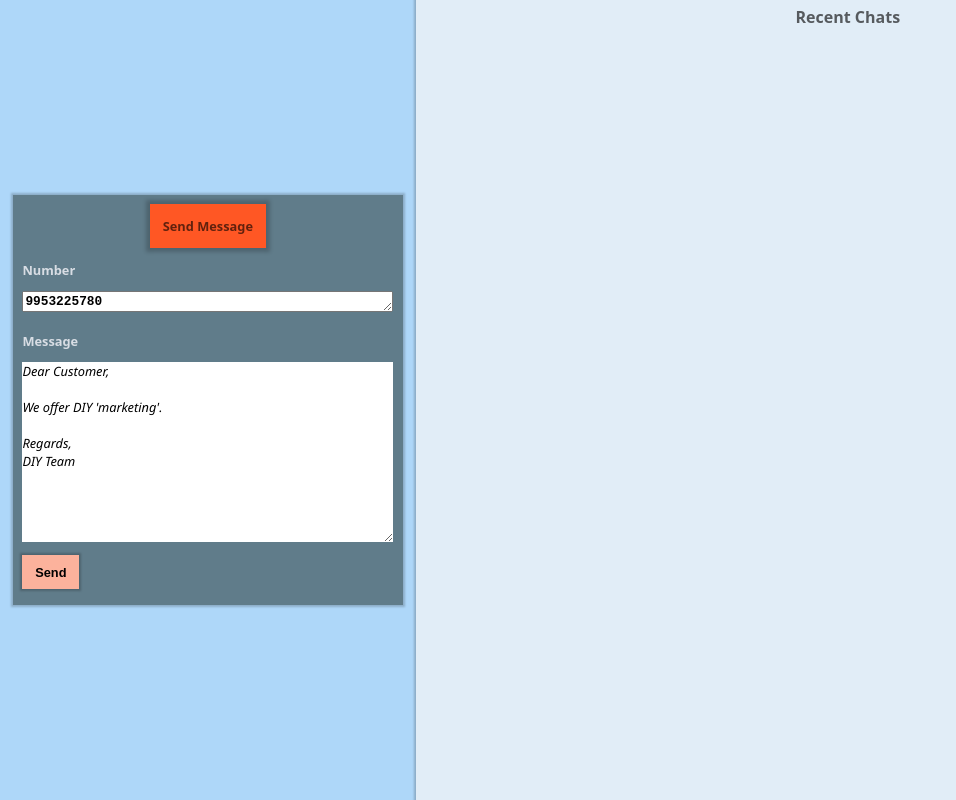
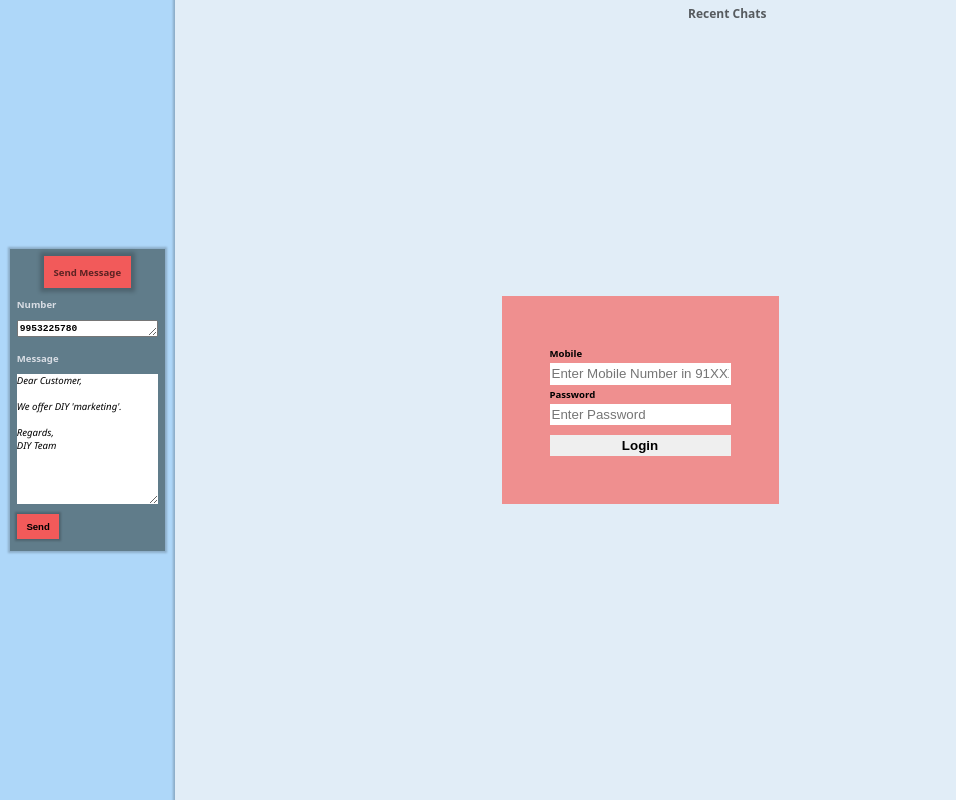
Before and after one commit to upendra-upx/ws_automation, a browser extension: page ws_auto.html in a window 1280 px wide. Shown: the whole page, without its empty margins (0-956 px from the left). Drawn offline with Linux system fonts and the light colour scheme.

Commit message:
login html created

```diff
--- a/ws_auto.css
+++ b/ws_auto.css
@@ -1,24 +1,53 @@
 :root {
-  --fontscreensize: clamp(0.7em, 1vw, 1em);
-  --_25xfont: calc(0.25 * var(--fontscreensize));
-  --_5xfont: calc(0.5 * var(--fontscreensize));
-  --_75xfont: calc(0.75 * var(--fontscreensize));
-  --_85xfont: calc(0.85 * var(--fontscreensize));
-  --_95xfont: calc(0.95 * var(--fontscreensize));
-  --1xfont: calc(1 * var(--fontscreensize));
-  --1_25xfont: calc(1.25 * var(--fontscreensize));
-  --1_5xfont: calc(1.5 * var(--fontscreensize));
-  --1_75xfont: calc(1.75 * var(--fontscreensize));
-  --2xfont: calc(2 * var(--fontscreensize));
-  --2_5xfont: calc(2.5 * var(--fontscreensize));
-  --3xfont: calc(3 * var(--fontscreensize));
-  --4xfont: calc(4 * var(--fontscreensize));
-  --5xfont: calc(5 * var(--fontscreensize));
-  --6xfont: calc(6 * var(--fontscreensize));
-  --7xfont: calc(7 * var(--fontscreensize));
-  --8xfont: calc(8 * var(--fontscreensize));
-  --9xfont: calc(9 * var(--fontscreensize));
-  --10xfont: calc(10 * var(--fontscreensize));
+  --fontscreensize: 0.75vw;
+  /* clamp(0.7em, 2%, 1em); */
+  --_25xfont:
+  calc(0.25 * var(--fontscreensize));
+  --_5xfont:
+  calc(0.5 * var(--fontscreensize));
+  --_75xfont:
+  calc(0.75 * var(--fontscreensize));
+  --_85xfont:
+  calc(0.85 * var(--fontscreensize));
+  --_95xfont:
+  calc(0.95 * var(--fontscreensize));
+  --1xfont:
+  calc(1 * var(--fontscreensize));
+  --1_25xfont:
+  calc(1.25 * var(--fontscreensize));
+  --1_5xfont:
+  calc(1.5 * var(--fontscreensize));
+  --1_75xfont:
+  calc(1.75 * var(--fontscreensize));
+  --2xfont:
+  calc(2 * var(--fontscreensize));
+  --2_5xfont:
+  calc(2.5 * var(--fontscreensize));
+  --3xfont:
+  calc(3 * var(--fontscreensize));
+  --4xfont:
+  calc(4 * var(--fontscreensize));
+  --5xfont:
+  calc(5 * var(--fontscreensize));
+  --6xfont:
+  calc(6 * var(--fontscreensize));
+  --7xfont:
+  calc(7 * var(--fontscreensize));
+  --8xfont:
+  calc(8 * var(--fontscreensize));
+  --9xfont:
+  calc(9 * var(--fontscreensize));
+  --10xfont:
+  calc(10 * var(--fontscreensize));
+  --loginbackgroundcolor:
+  hsl(0,75%,75%);
+  --basecolor:
+  hsl(0,85%,65%);
+  --basehovercolor:
+  hsl(0,75%,75%);
+  --baseactivecolor:
+  hsl(0,65%,85%);
+  --appopacity: 0.2;
 }
 
 html {
@@ -78,13 +107,23 @@ body::-webkit-scrollbar-track {
   flex-direction: row;
   flex-wrap: wrap;
   width: 100%;
+  /* opacity: var(--appopacity); */
+}
+
+.login {
+  display: flex;
+  flex-direction: column;
+  flex-wrap: wrap;
+  position: absolute;
+  width: 100%;
+  height: 100%;
 }
 
 .main {
   display: flex;
   flex-direction: column;
   flex-wrap: wrap;
-  flex-grow: 1;
+  /* flex-grow: 1; */
   padding: var(--_75xfont);
   margin: auto var(--1xfont) auto var(--1xfont);
   background-color: hsl(200, 18%, 46%);
@@ -110,7 +149,7 @@ body::-webkit-scrollbar-track {
   align-content: center;
   /* line-height: 0.1em; */
   box-shadow: 0px 0px 4px 4px rgb(0 0 0 / 20%);
-  background: hsl(14, 100%, 57%);
+  background-color: var(--basecolor);
 }
 
 .title_txt {
@@ -179,16 +218,16 @@ body::-webkit-scrollbar-track {
   margin: var(--_5xfont) 0 var(--_5xfont) 0;
   border: 0;
   box-shadow: 0px 0px 2px 2px rgb(0 0 0 / 20%);
-  background: hsl(14, 94%, 80%);
+  background-color: var(--basecolor);
 }
 
 .msg_ip_btn:hover {
   /* box-shadow: inset 0px 0px 3px 2px hsla(0, 0%, 0%, 0.2); */
-  background: hsl(14, 94%, 70%);
+  background-color: var(--basehovercolor);
 }
 .msg_ip_btn:active {
   /* box-shadow: inset 0px 0px 3px 3px hsla(0, 0%, 0%, 0.2); */
-  background: hsl(14, 94%, 55%);
+  background-color: var(--baseactivecolor);
 }
 
 .chat_label {
@@ -253,3 +292,32 @@ body::-webkit-scrollbar-track {
   background-color: hsl(100, 100%, 100%);
   border-radius: 7.5px;
 }
+
+.login_form{
+  display: flex;
+  flex-direction: column;
+  flex-wrap: wrap;
+  justify-content: center;
+  margin:auto;
+  background-color: var(--loginbackgroundcolor);
+  padding: var(--5xfont);
+
+}
+
+.login_items{
+  line-height: var(--2xfont);
+  border:0;
+}
+
+.username_label{
+  font-weight: 700;
+}
+
+.password_label{
+  font-weight: 700;
+}
+
+.login_button{
+  font-weight: 900;
+  margin: var(--1xfont) 0 0 0;
+}
--- a/ws_auto.html
+++ b/ws_auto.html
@@ -51,5 +51,14 @@
         <div class="chat" id="chat"></div>
       </div>
     </div>
+    <div class="login" id="login">
+      <div class="login_form" id="login_form">
+          <label for="username" class="username_label login_items" id="username_lable">Mobile</label>
+          <input type="text" class="username login_items" id="username" maxlength="12" placeholder="Enter Mobile Number in 91XXXX">
+          <label for="password" class="password_label login_items" id="password_label">Password</label>
+          <input type="password" class="password login_items" id="password" maxlength="12" placeholder="Enter Password">
+          <input type="button" class="login_button login_items" id="login_button" value="Login">
+      </div>
+    </div>
   </body>
 </html>
```
Also changed, not shown: 1 other file.
